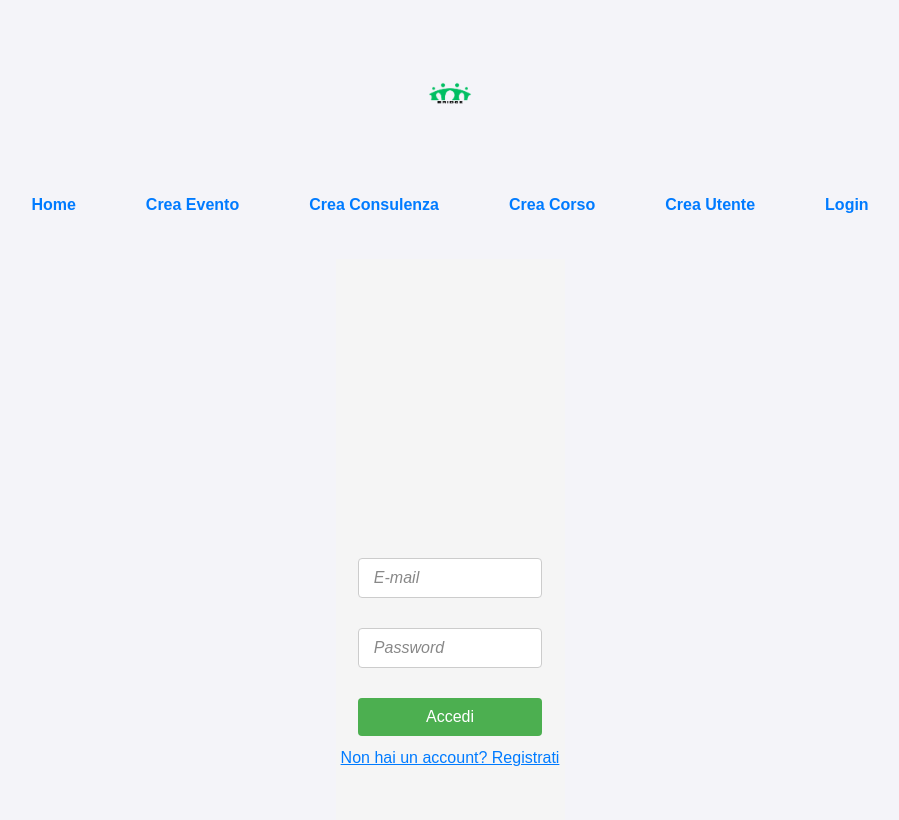
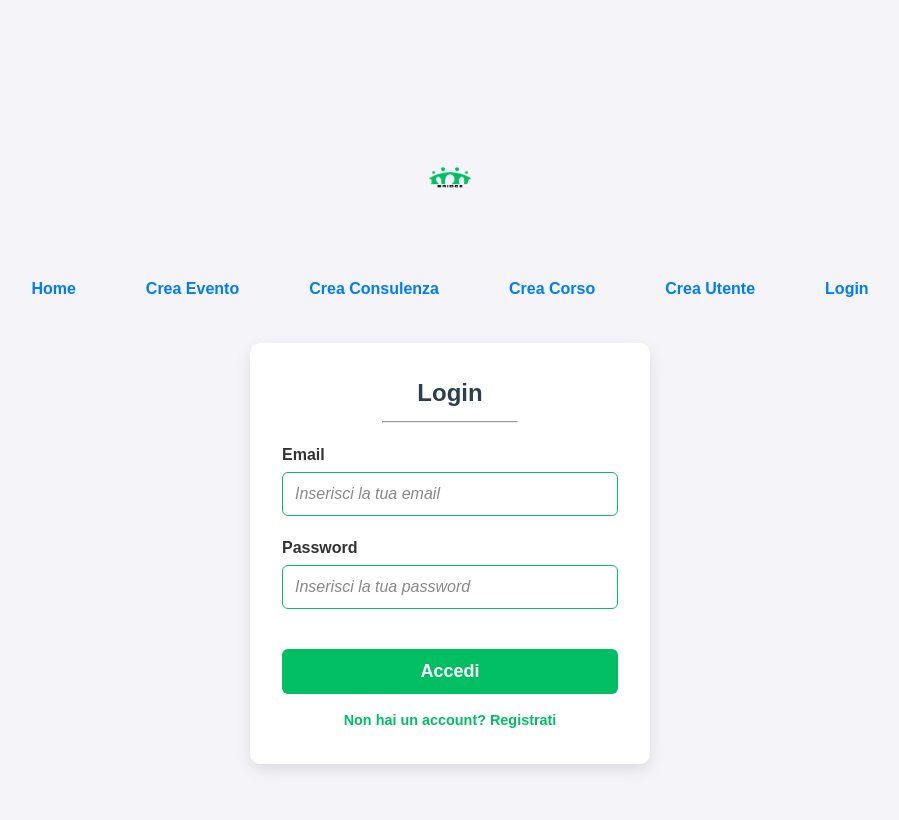
Before and after one commit to leotodisco/Bridge, a React (Vite) app in the folder bridge-frontend/: page /login in a window 1280 px wide. Shown: the top 820 px of the page, without its empty margins (190-1089 px from the left). Built offline with nearby package versions, Linux system fonts and the light colour scheme.

Commit message:
add (frontend): modifica frontend per il login

```diff
--- a/bridge-frontend/src/GestioneLogin/components/login.jsx
+++ b/bridge-frontend/src/GestioneLogin/components/login.jsx
@@ -1,18 +1,13 @@
-import {useEffect, useState} from "react";
+import { useState} from "react";
 import {useNavigate} from "react-router";
 import "../../GestioneLogin/css/loginStyle.css";
+
 
 const Login = () => {
     const [email, setEmail] = useState("");
     const [password, setPassword] = useState("");
     const nav = useNavigate();
 
-    useEffect(() => {
-        const token = localStorage.getItem('token');
-        if (token) {
-            nav("/App");
-        }
-    }, [nav]);
 
     const aggiornaEmail = (event) => {
         setEmail(event.target.value);
@@ -51,14 +46,38 @@ const Login = () => {
     }
 
     const sendToRegistrazione = () => {
-        nav("/CreaUtente")
+        nav("/crea-utente");
     }
 
 
     return (
         <div className="login-container">
-            <input type="text" placeholder=" E-mail" className="formEditText" onChange={aggiornaEmail}/>
-            <input type="password" placeholder=" Password" className="formEditText" onChange={aggiornaPassword}/>
+            <h2>Login</h2>
+            <hr/>
+            <div className="formGroup">
+                <label htmlFor="email" className="formLabel">Email</label>
+                <input
+                    type="text"
+                    id="email"
+                    placeholder="Inserisci la tua email"
+                    className="formEditText"
+                    value={email}
+                    onChange={aggiornaEmail}
+                    required
+                />
+            </div>
+            <div className="formGroup">
+                <label htmlFor="password" className="formLabel">Password</label>
+                <input
+                    type="password"
+                    id="password"
+                    placeholder="Inserisci la tua password"
+                    className="formEditText"
+                    value={password}
+                    onChange={aggiornaPassword}
+                    required
+                />
+            </div>
             <span className="errore" id="spanErrore">Controlla i dati inseriti</span>
             <button className="formButton" onClick={handleSubmit}>Accedi</button>
             <span onClick={sendToRegistrazione}
--- a/bridge-frontend/src/GestioneLogin/css/loginStyle.css
+++ b/bridge-frontend/src/GestioneLogin/css/loginStyle.css
@@ -1,52 +1,123 @@
-/* login.css */
+/* Reset di base */
+* {
+    margin: 0;
+    padding: 0;
+    box-sizing: border-box;
+    font-family: 'Montserrat', sans-serif;
+}
+
+/* Layout della pagina */
+body {
+    display: flex;
+    align-items: center;
+    justify-content: center;
+    min-height: 100vh;
+    background: #f4f4f9;
+    padding: 1rem;
+}
+
+/* Stile per l'elemento h2 */
+.login-container h2 {
+    color: #2c3e50; /* Set the desired color */
+    font-size: 1.5rem; /* Adjust the font size if needed */
+}
+
+/* Contenitore principale */
 .login-container {
+    max-width: 400px;
+    width: 100%;
+    padding: 2rem;
+    border-radius: 10px;
+    background: #fff;
+    box-shadow: 0 6px 15px rgba(0, 0, 0, 0.1);
+    text-align: center;
     display: flex;
     flex-direction: column;
-    align-items: center;
-    justify-content: center;
-    height: 100vh;
-    background-color: #f5f5f5;
 }
 
-.formEditText {
-    width: 80%;
-    padding: 10px;
-    margin: 10px 0;
-    border: 1px solid #ccc;
-    border-radius: 4px;
-    font-size: 16px;
+/* Raggruppare input ed etichette */
+.formGroup {
+    text-align: left;
+    margin-bottom: 0rem;
 }
 
+/* Stile per le etichette */
+.formLabel {
+    display: block;
+    font-size: 1rem;
+    color: #333;
+}
+
+/* Input migliorato */
+.formEditText {
+    width: 100%;
+    padding: 0.75rem;
+    border: 1px solid #00BF62;
+    margin: 0;
+    border-radius: 6px;
+    font-size: 1rem;
+    color: #2c3e50;
+    background-color: white;
+    transition: border-color 0.3s, background-color 0.3s;
+}
+
+.formEditText:focus {
+    border-color: #00BF62;
+    outline: none;
+    box-shadow: 0 0 5px rgba(0, 191, 98, 0.2);
+}
+
+/* Messaggio di errore */
+.errore {
+    display: none;
+    font-size: 0.9rem;
+    color: red;
+    text-align: center;
+}
+
+/* Pulsante di invio */
 .formButton {
-    width: 80%;
-    padding: 10px;
-    margin: 10px 0;
-    background-color: #4CAF50;
-    color: white;
+    width: 100%;
+    padding: 0.75rem;
     border: none;
-    border-radius: 4px;
+    border-radius: 6px;
+    background: #00BF62;
+    color: #fff;
+    font-size: 1.125rem;
+    font-weight: 600;
     cursor: pointer;
-    font-size: 16px;
+    transition: background 0.3s, transform 0.2s, box-shadow 0.3s;
+    margin-bottom: 1rem;
 }
 
 .formButton:hover {
-    background-color: #45a049;
+    background: #008f4b;
+    transform: translateY(-1px);
+    box-shadow: 0 4px 10px rgba(0, 143, 75, 0.3);
 }
 
-.errore {
-    color: red;
-    display: none;
-    margin: 10px 0;
+.formButton:active {
+    transform: translateY(0);
+    box-shadow: none;
 }
 
+/* Link per la registrazione */
 .formLink {
-    color: #007BFF;
+    color: #00BF62;
+    text-decoration: none;
+    font-size: 0.9rem;
+    font-weight: bold;
     cursor: pointer;
+    text-align: center;
+}
+
+.formLink:hover {
     text-decoration: underline;
 }
 
+/* Centrare il contenuto */
 .centerFlexItem {
-    display: flex;
-    justify-content: center;
-    align-items: center;
+    display: block;
+    margin: 0 auto;
+    text-align: center;
 }
```
